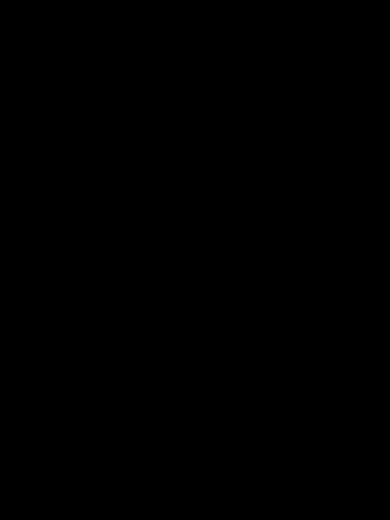
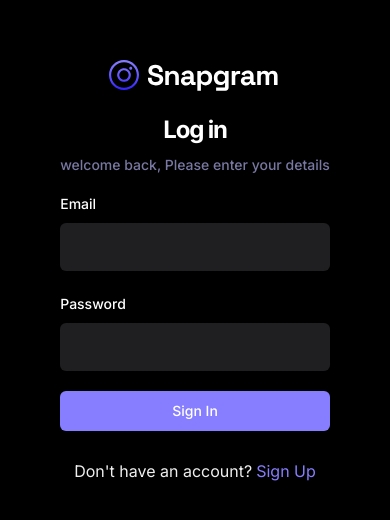
Before and after one commit to soulaimanboubkran/packers, a React (Vite) app: page /sign-in in a window 390 px wide. Shown: the part 152-672 px from the top of the page. Built offline with nearby package versions, Linux system fonts and the light colour scheme; no server answers.

Commit message:
Sign in is finished

```diff
--- a/src/_auth/forms/SigninForm.tsx
+++ b/src/_auth/forms/SigninForm.tsx
@@ -1,10 +1,131 @@
+import { Button } from "@/components/ui/button"
+import {
+  Form,
+  FormControl,
+
+  FormField,
+  FormItem,
+  FormLabel,
+  FormMessage,
+} from "@/components/ui/form"
+import { Input } from "@/components/ui/input"
+
+import { SigninValidation } from "@/lib/validation"
 
 
+import { zodResolver } from "@hookform/resolvers/zod"
+import { Loader } from "lucide-react"
+import { useForm } from "react-hook-form"
+import { Link, useNavigate } from "react-router-dom"
+import { z } from "zod"
+import {  useToast } from "@/components/ui/use-toast"
+import {  useSignInAccount } from "@/lib/react-query/queriesAndMutation"
+import { useUserContext } from "@/context/AuthContext"
 const SigninForm = () => {
+    const {toast}  =useToast();
+    const { checkAuthUser, isLoading: isUserLoading } = useUserContext();
+    const navigate= useNavigate()
+
+    const {mutateAsync: signInAccount}=
+    useSignInAccount();
+ // 1. Define your form.
+ const form = useForm<z.infer<typeof SigninValidation>>({
+    resolver: zodResolver(SigninValidation),
+    defaultValues: {
+
+        email:'',
+        password:''
+    },
+  })
+
+  // 2. Define a submit handler.
+  async function onSubmit(values: z.infer<typeof SigninValidation>) {
+
+
+     const session = await signInAccount({
+        email:values.email,
+        password:values.password,
+     })
+     if(!session){
+        return toast({title:'Sign in failed. Please try again.'})
+     }
+
+     const isLoggedIn = await checkAuthUser();
+     if(isLoggedIn){
+        form.reset();
+        navigate('/')
+     }else{
+        toast({title:"Sign up failed. Please try again."})
+     }
+  }
   return (
-    <div>
 
-    </div>
+      <Form {...form}>
+         <div className="sm:w-420 flex-center flex-col">
+        <img src="/assets/images/logo.svg" alt="logo" />
+
+        <h2 className="h3-bold md:h2-bold pt-5 sm:pt-12">
+          Log in
+        </h2>
+        <p className="text-light-3 small-medium md:base-regular mt-2">
+          welcome back, Please enter your details
+        </p>
+      <form onSubmit={form.handleSubmit(onSubmit)}   className="flex flex-col gap-5 w-full mt-4">
+
+
+
+
+
+           <FormField
+            control={form.control}
+            name="email"
+            render={({ field }) => (
+              <FormItem>
+                <FormLabel className="shad-form_label">Email</FormLabel>
+                <FormControl>
+                  <Input type="text" className="shad-input" {...field} />
+                </FormControl>
+                <FormMessage />
+              </FormItem>
+            )}
+          />
+
+        <FormField
+            control={form.control}
+            name="password"
+            render={({ field }) => (
+              <FormItem>
+                <FormLabel className="shad-form_label">Password</FormLabel>
+                <FormControl>
+                  <Input type="password" className="shad-input" {...field} />
+                </FormControl>
+                <FormMessage />
+              </FormItem>
+            )}
+          />
+
+
+<Button type="submit" className="shad-button_primary">
+            {isUserLoading ? (
+              <div className="flex-center gap-2">
+           <Loader/> Loading...
+              </div>
+            ) : (
+              "Sign In"
+            )}
+          </Button>
+        <p className="text-small-regular text-light-2 text-center mt-2">
+            Don't have an account?
+            <Link
+              to="/sign-up"
+              className="text-primary-500 text-small-semibold ml-1">
+             Sign Up
+            </Link>
+          </p>
+        </form>
+      </div>
+    </Form>
+
   )
 }
 
--- a/src/context/AuthContext.tsx
+++ b/src/context/AuthContext.tsx
@@ -54,10 +54,10 @@
     }
 
   useEffect(()=>{
-    if(
+    if(localStorage.getItem('cookieFallback') === null ||
         localStorage.getItem('cookieFallback') === '[]'
        ) navigate('sign-in')
-// localStorage.getItem('cookieFallback') === null
+
  checkAuthUser();
   },[])
 const value  = {
--- a/src/lib/validation/index.ts
+++ b/src/lib/validation/index.ts
@@ -8,3 +8,9 @@
     email:z.string().email(),
     password:z.string().min(8,{message:'Password must be at least 8 characters.'})
   })
+
+  export const SigninValidation = z.object({
+
+    email:z.string().email(),
+    password:z.string().min(8,{message:'Password must be at least 8 characters.'})
+  })
```
